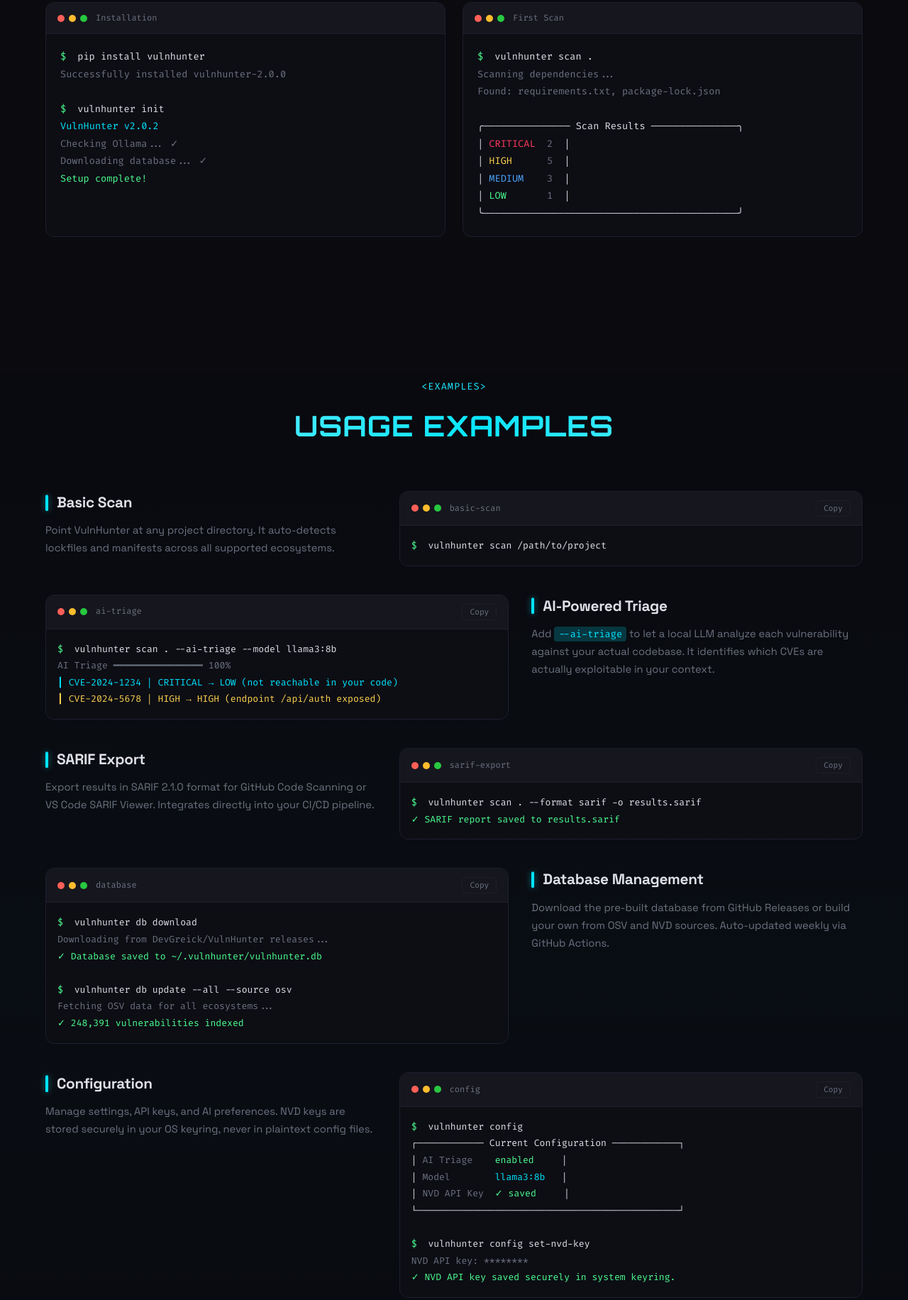
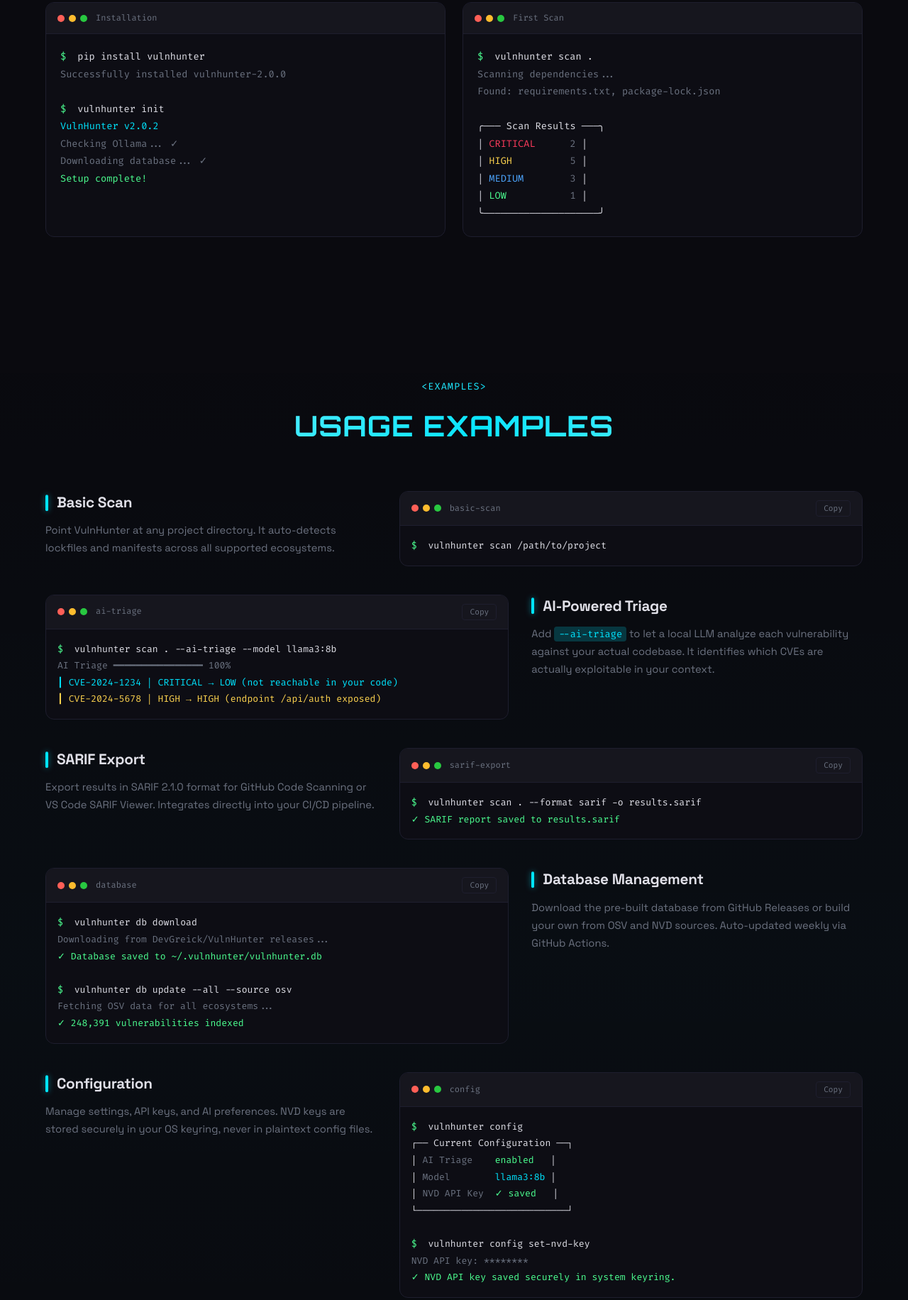
Before and after one commit to DevGreick/VulnHunter, a plain HTML site: page docs/index.html in a window 1280 px wide. Shown: the part 1991-3823 px from the top of the page at 71% size. Drawn offline with Linux system fonts and the light colour scheme.

Commit message:
Fix box width in terminal demos

```diff
--- a/docs/index.html
+++ b/docs/index.html
@@ -163,12 +163,12 @@
                         <div class="term-line"><span class="term-output term-muted">Scanning dependencies...</span></div>
                         <div class="term-line"><span class="term-output term-muted">Found: requirements.txt, package-lock.json</span></div>
                         <div class="term-line">&nbsp;</div>
-                        <div class="term-line"><span class="term-output term-white">╭─────────────── Scan Results ───────────────╮</span></div>
-                        <div class="term-line"><span class="term-output term-white">│</span> <span class="term-output term-red">CRITICAL</span>  <span class="term-output">2</span>  <span class="term-output term-white">│</span></div>
-                        <div class="term-line"><span class="term-output term-white">│</span> <span class="term-output term-yellow">HIGH</span>      <span class="term-output">5</span>  <span class="term-output term-white">│</span></div>
-                        <div class="term-line"><span class="term-output term-white">│</span> <span class="term-output term-blue">MEDIUM</span>    <span class="term-output">3</span>  <span class="term-output term-white">│</span></div>
-                        <div class="term-line"><span class="term-output term-white">│</span> <span class="term-output term-green">LOW</span>       <span class="term-output">1</span>  <span class="term-output term-white">│</span></div>
-                        <div class="term-line"><span class="term-output term-white">╰────────────────────────────────────────────╯</span></div>
+                        <div class="term-line"><span class="term-output term-white">╭─── Scan Results ───╮</span></div>
+                        <div class="term-line"><span class="term-output term-white">│</span> <span class="term-output term-red">CRITICAL</span>      <span class="term-output">2</span> <span class="term-output term-white">│</span></div>
+                        <div class="term-line"><span class="term-output term-white">│</span> <span class="term-output term-yellow">HIGH</span>          <span class="term-output">5</span> <span class="term-output term-white">│</span></div>
+                        <div class="term-line"><span class="term-output term-white">│</span> <span class="term-output term-blue">MEDIUM</span>        <span class="term-output">3</span> <span class="term-output term-white">│</span></div>
+                        <div class="term-line"><span class="term-output term-white">│</span> <span class="term-output term-green">LOW</span>           <span class="term-output">1</span> <span class="term-output term-white">│</span></div>
+                        <div class="term-line"><span class="term-output term-white">╰────────────────────╯</span></div>
                     </div>
                 </div>
             </div>
@@ -273,11 +273,11 @@
                         </div>
                         <div class="terminal-body">
                             <div class="term-line"><span class="term-prompt">$</span> <span class="term-cmd">vulnhunter config</span></div>
-                            <div class="term-line"><span class="term-output term-white">┌──────────── Current Configuration ────────────┐</span></div>
-                            <div class="term-line"><span class="term-output term-white">│</span> <span class="term-output">AI Triage</span>    <span class="term-output term-green">enabled</span>     <span class="term-output term-white">│</span></div>
-                            <div class="term-line"><span class="term-output term-white">│</span> <span class="term-output">Model</span>        <span class="term-output term-cyan">llama3:8b</span>   <span class="term-output term-white">│</span></div>
-                            <div class="term-line"><span class="term-output term-white">│</span> <span class="term-output">NVD API Key</span>  <span class="term-output term-green">✓ saved</span>     <span class="term-output term-white">│</span></div>
-                            <div class="term-line"><span class="term-output term-white">└───────────────────────────────────────────────┘</span></div>
+                            <div class="term-line"><span class="term-output term-white">┌── Current Configuration ──┐</span></div>
+                            <div class="term-line"><span class="term-output term-white">│</span> <span class="term-output">AI Triage</span>    <span class="term-output term-green">enabled</span>   <span class="term-output term-white">│</span></div>
+                            <div class="term-line"><span class="term-output term-white">│</span> <span class="term-output">Model</span>        <span class="term-output term-cyan">llama3:8b</span> <span class="term-output term-white">│</span></div>
+                            <div class="term-line"><span class="term-output term-white">│</span> <span class="term-output">NVD API Key</span>  <span class="term-output term-green">✓ saved</span>   <span class="term-output term-white">│</span></div>
+                            <div class="term-line"><span class="term-output term-white">└───────────────────────────┘</span></div>
                             <div class="term-line">&nbsp;</div>
                             <div class="term-line"><span class="term-prompt">$</span> <span class="term-cmd">vulnhunter config set-nvd-key</span></div>
                             <div class="term-line"><span class="term-output">NVD API key: ********</span></div>
```
